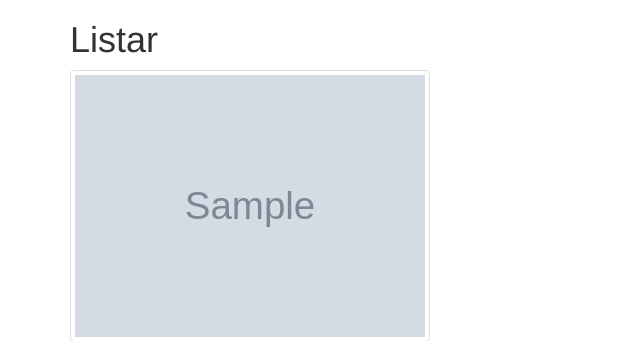
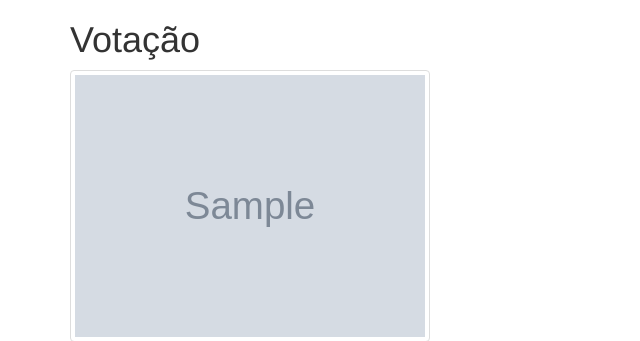
Before and after one commit to jessicafiel/sistema-de-enquete-php, a PHP site: page / in a window 1280 px wide. Shown: the top 341 px of the page, without its empty margins (0-640 px from the left). Run offline with PHP 8.4, Linux system fonts and the light colour scheme; tables that the repository leaves empty or names only in its code hold one stand-in row (values such as "Sample post"); grey boxes marked "Sample" are stand-in pictures.

Commit message:
Update index.php

```diff
--- a/enquete-php/index.php
+++ b/enquete-php/index.php
@@ -13,7 +13,7 @@ include_once("conexao.php");
 	</head>
 	<body>
 		<div class="container">
-			<h1>Listar</h1>
+			<h1>Votação</h1>
 			<?php
 			if(isset($_SESSION['msg'])){
 				echo $_SESSION['msg']."<br><br>";
```
